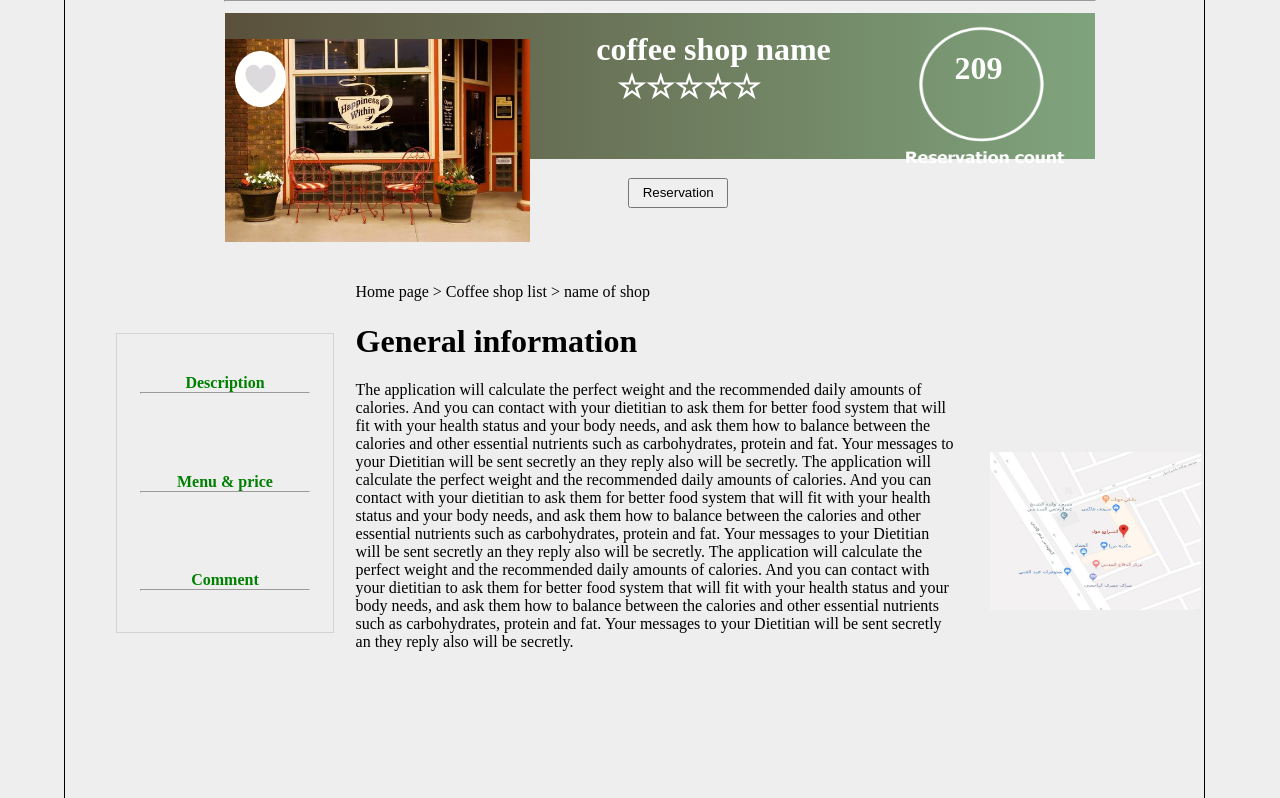
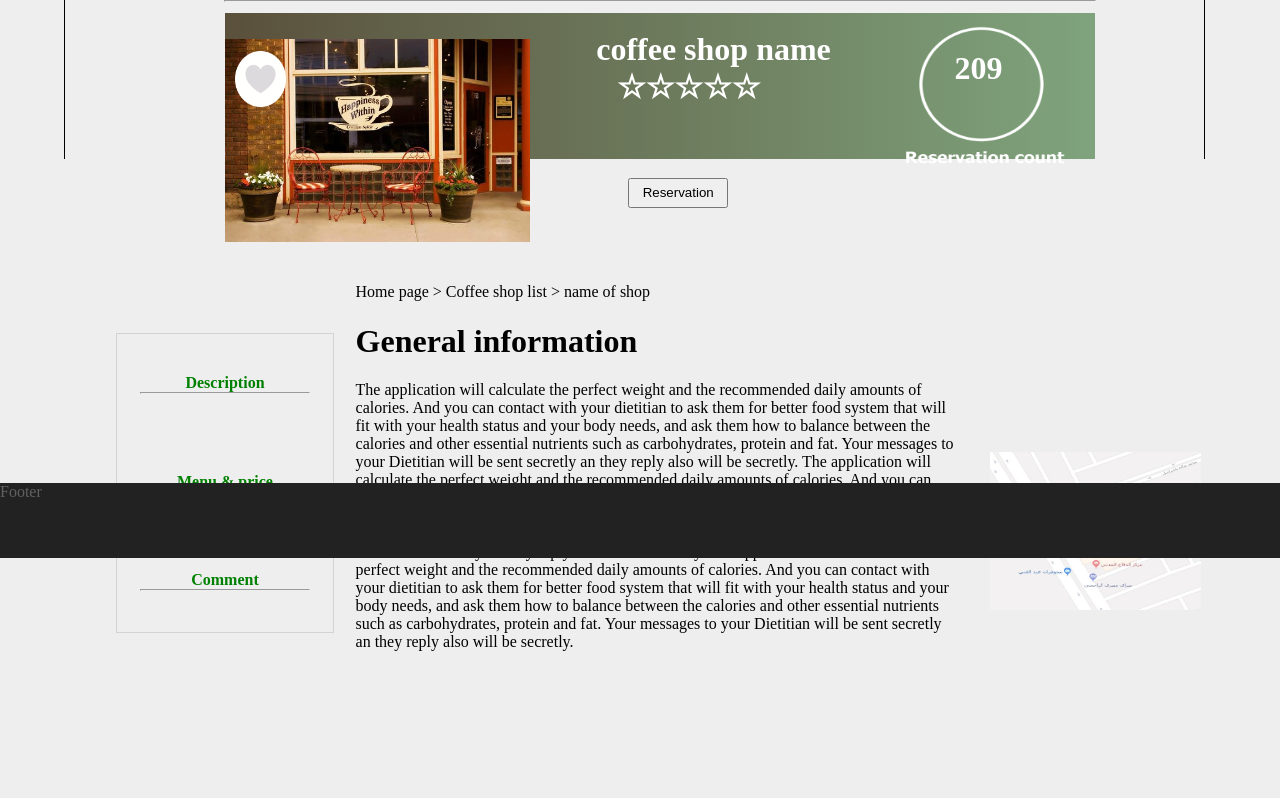
Before and after one commit to InternetApplicationDev/GuidMeInMakkah, a PHP site: page /individualprofile.php in a window 1280 px wide; the page is wider, and only the part inside the window is pictured. Shown: the part 242-1040 px from the top of that part. Run offline with PHP 8.4, Linux system fonts and the light colour scheme; lists and menus that the app fills with data are empty.

Commit message:
make footer fixed in my file page

```diff
--- a/individualprofile.php
+++ b/individualprofile.php
@@ -182,7 +182,7 @@
 
 </div>
 
-<div class="footerRCB">Footer</div>
+<div class="footer">Footer</div>
 
 </body>
 </html>
```
